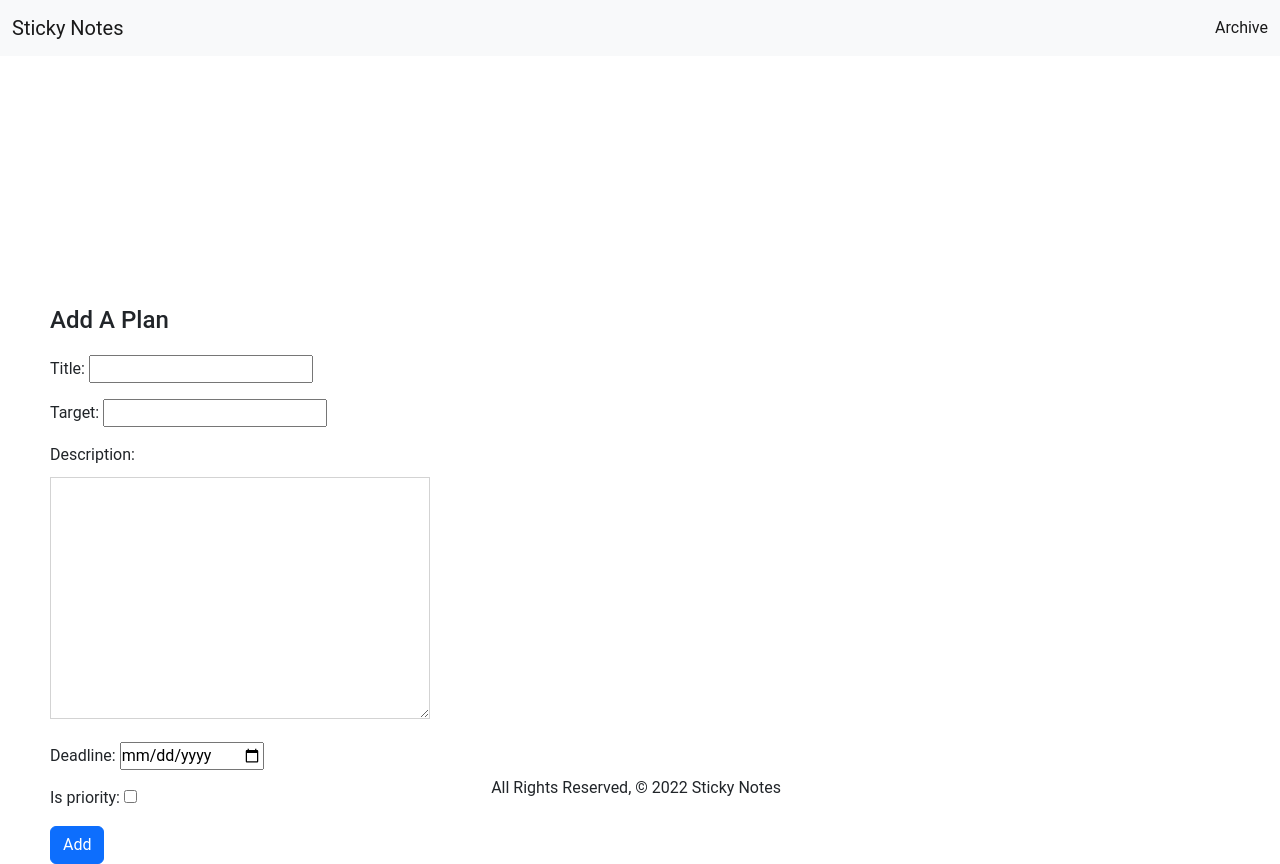
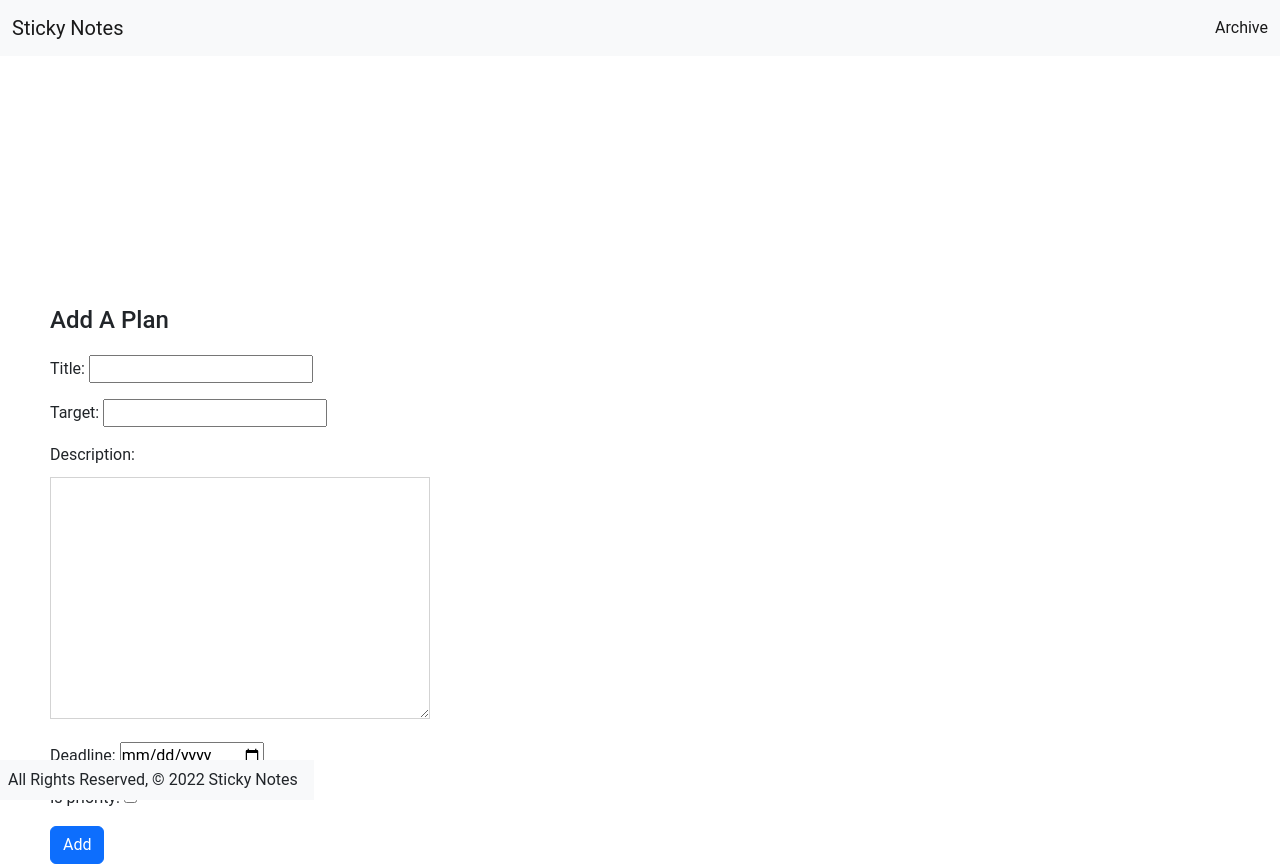
Before and after one commit to Leo-GeZhao/Tracker, a Django app: page / in a window 1280 px wide. Run offline with Django 4.2, Linux system fonts and the light colour scheme; data that the repository does not hold is empty.

Commit message:
fix footer

```diff
--- a/main_app/static/css/style.css
+++ b/main_app/static/css/style.css
@@ -1,19 +1,14 @@
 * {
     margin:0;
     padding:0;
+    font-family: 'Roboto', sans-serif;
 }
 
-:root {
-    --primary-color:white;
-    --secondary-color:#212121;
-}
 
 body {
     display: flex;
     min-height: 100vh;
     flex-direction: column;
-    font-family: 'Roboto', sans-serif;
-
   }
 
 
@@ -22,9 +17,12 @@ main {
     flex: 1 0 auto;
 }
 
-footer.page-footer {
+footer {
+    position: absolute;
+    bottom: 0;
     padding-top: 0;
     text-align: right;
+
 }
 
 img {
--- a/main_app/templates/base.html
+++ b/main_app/templates/base.html
@@ -28,7 +28,7 @@
         {% endblock %}
     </main>
     <footer>
-      <div class="text-dark fixed-bottom text-center">All Rights Reserved, &copy; 2022 Sticky Notes &nbsp;</div>
+      <div class="text-dark bg-light p-2 text-center">All Rights Reserved, &copy; 2022 Sticky Notes &nbsp;</div>
     </footer>
 
 </body>
```
